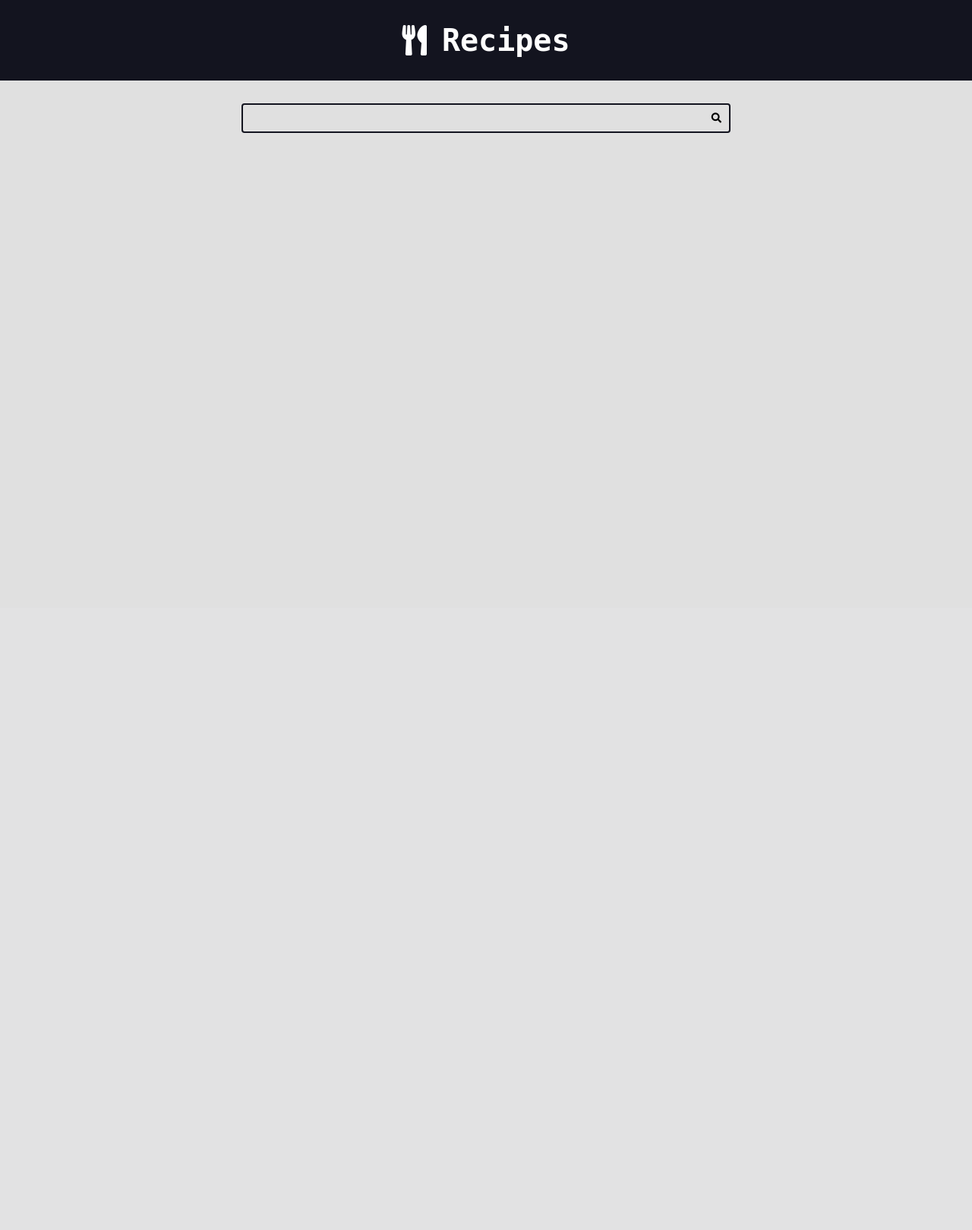
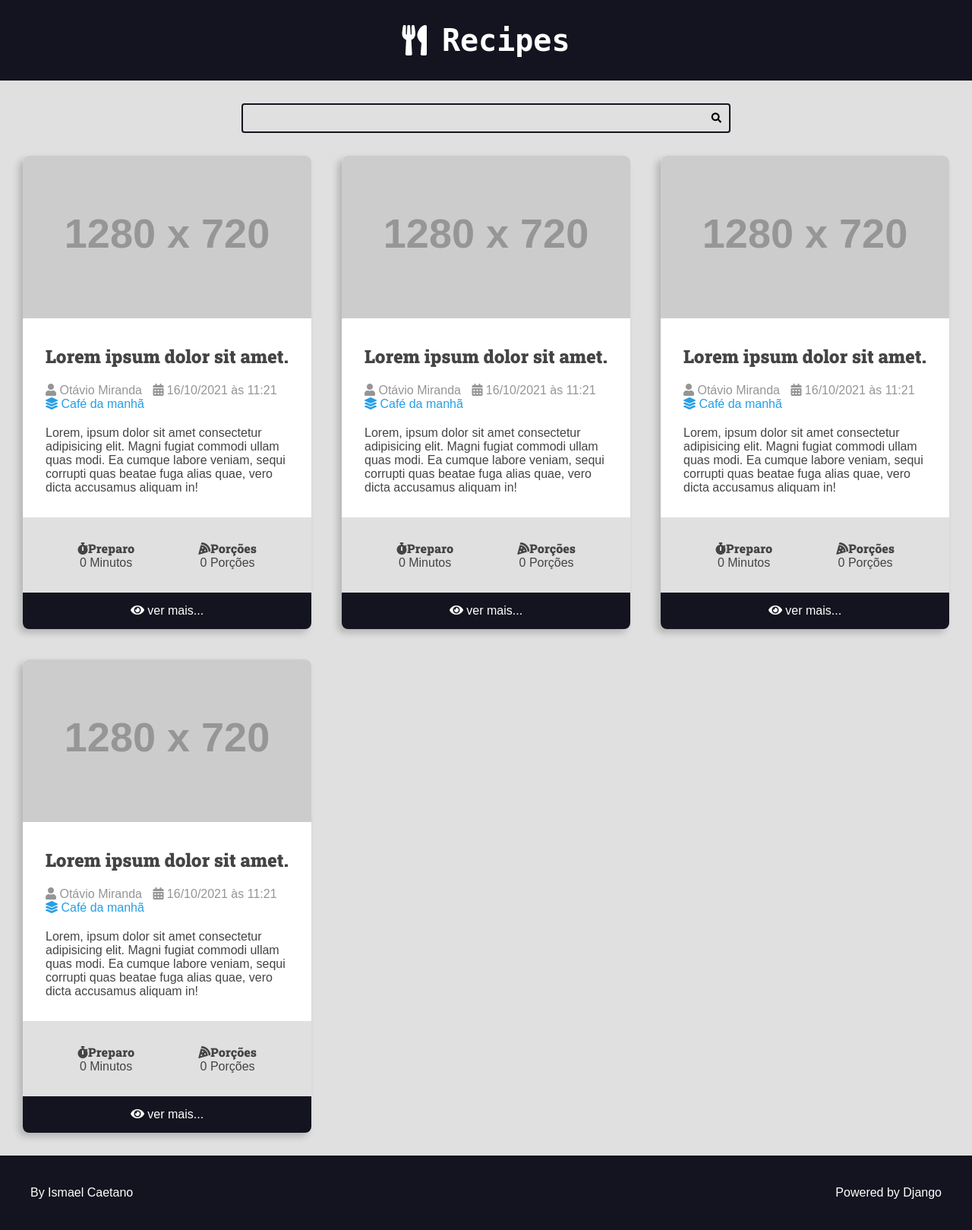
Before and after one commit to IsmaelCaetano/projeto1_django, a Django app: page / in a window 1280 px wide. Shown: the whole page at 76% size. Before the commit the page ends 175 px from the top, so only its background shows below. Run offline with Django 4.2, Linux system fonts and the light colour scheme; grey boxes labelled with a size stand in for pictures from a placeholder-image service; some libraries are stand-ins or nearby versions.

Commit message:
criando os cardes e o footer

```diff
--- a/recipes/templates/recipes/pages/home.html
+++ b/recipes/templates/recipes/pages/home.html
@@ -6,8 +6,13 @@
 
     <main class="main-content-container">
         <div class="main-content main-content-list container">
+            {% include 'recipes/partials/recipe.html' %}
+            {% include 'recipes/partials/recipe.html' %}
+            {% include 'recipes/partials/recipe.html' %}
+            {% include 'recipes/partials/recipe.html' %}
         </div>
     </main>
+    {% include 'recipes/partials/footer.html' %}
 </body>
 
 </html>
--- /dev/null
+++ b/recipes/templates/recipes/partials/footer.html
@@ -0,0 +1,10 @@
+<footer class="main-footer">
+    <div class="developer">
+        <a href="https://www.linkedin.com/in/ismael-correa-caetano-0a983a19a/" target="_blank"
+            rel="noreferrer noopener">By Ismael Caetano</a>
+    </div>
+
+    <div class="powered">
+        <a href="https://www.djangoproject.com/" target="_blank" rel="noreferrer noopener">Powered by Django</a>
+    </div>
+</footer>
--- a/recipes/templates/recipes/partials/head.html
+++ b/recipes/templates/recipes/partials/head.html
@@ -81,6 +81,7 @@
             font-size: 1.6rem;
             font-family: var(--font-primary);
             background: var(--color-gray-1);
+            color: var(--color-dark-text);
         }
 
         h1,
@@ -172,7 +173,108 @@
             grid-template-columns: repeat(auto-fit, minmax(340px, 1fr));
             gap: var(--spacing-gutter-large);
         }
+
+        .recipe {
+            background: var(--color-white);
+            box-shadow: -5px 5px 10px rgba(0, 0, 0, .2);
+            transform: scale(1);
+            transition: all 300ms ease-in-out;
+            border-radius: .8rem;
+            overflow: hidden;
+        }
+
+        .recipe img {
+            max-width: 100%;
+        }
+
+        .recipe-list-item {
+            max-width: 64rem;
+        }
+
+        .recipe-list-item:hover {
+            transform: scale(1.02);
+            box-shadow: -8px 8px 18px rgba(0, 0, 0, .25);
+        }
+
+        .recipe-title-container {
+            padding: var(--spacing-gutter-medium);
+            padding-bottom: 2rem;
+        }
+
+        .recipe-author {
+            padding: 0 var(--spacing-gutter-medium);
+        }
+
+        .recipe-content {
+            padding: var(--spacing-gutter-medium);
+            padding-top: 2rem;
+        }
+
+        .recipe-author-item {
+            color: var(--color-gray-4);
+            margin-right: 1rem;
+        }
+
+        .recipe-author a {
+            color: var(--color-primary);
+            transition: all 300ms ease-in-out;
+            text-decoration: none;
+        }
+
+        .recipe-author a:hover {
+            color: var(--color-primary-dark);
+        }
+
+        .recipe-meta-container {
+            display: flex;
+            flex-flow: row wrap;
+            padding: var(--spacing-gutter-medium);
+            background: var(--color-gray-1);
+        }
+
+        .recipe-meta {
+            display: flex;
+            flex-flow: column nowrap;
+            flex-shrink: 1;
+            flex-grow: 1;
+            text-align: center;
+        }
+
+        .recipe-meta-title {
+            font-size: 1.6rem;
+        }
+
+        .recipe-footer a {
+            background: var(--color-primary-dark);
+            display: block;
+            color: var(--color-white);
+            text-decoration: none;
+            text-align: center;
+            padding: 1.5rem var(--spacing-gutter-medium);
+            transition: all 300ms ease-in-out;
+        }
+
+        .recipe-footer a:hover {
+            filter: brightness(2);
+        }
+
+        .main-footer {
+            display: flex;
+            align-items: center;
+            justify-content: space-between;
+            background: var(--color-primary-dark);
+            color: var(--color-white);
+            padding: var(--spacing-gutter-large);
+        }
+
+        .main-footer a {
+            color: var(--color-white);
+            text-decoration: none;
+            transition: all 200ms ease-in-out;
+        }
+
+        .main-footer a:hover {
+            filter: brightness(.8);
+        }
     </style>
-
-
 </head>
--- /dev/null
+++ b/recipes/templates/recipes/partials/recipe.html
@@ -0,0 +1,53 @@
+<div class="recipe recipe-list-item">
+    <div class="recipe-cover">
+        <img src="https://placehold.co/1280x720/269fe6/000/png" alt="temporário">
+    </div>
+    <div class="recipe-title-container">
+        <h2 class="recipe-title">Lorem ipsum dolor sit amet.</h2>
+    </div>
+
+    <div class="recipe-author">
+        <span class="recipe-author-item">
+            <i class="fas fa-user"></i>
+            Otávio Miranda
+        </span>
+        <span class="recipe-author-item">
+            <i class="fas fa-calendar-alt"></i>
+            16/10/2021 às 11:21
+        </span>
+        <span class="recipe-author-item">
+            <a href="/recipes/category/cafe-da-manha/">
+                <i class="fas fa-layer-group"></i>
+                <span>Café da manhã</span>
+            </a>
+        </span>
+    </div>
+
+    <div class="recipe-content">
+        <p>Lorem, ipsum dolor sit amet consectetur adipisicing elit. Magni fugiat commodi ullam quas modi.
+            Ea cumque labore veniam, sequi corrupti quas beatae fuga alias quae, vero dicta accusamus
+            aliquam in!</p>
+    </div>
+
+    <div class="recipe-meta-container">
+        <div class="recipe-meta recipe-preparation">
+            <h3 class="recipe-meta-title"><i class="fas fa-stopwatch"></i>Preparo</h3>
+            <div class="recipe-meta-text">
+                0 Minutos
+            </div>
+        </div>
+        <div class="recipe-meta recipe-servings">
+            <h3 class="recipe-meta-title"><i class="fas fa-pizza-slice"></i>Porções</h3>
+            <div class="recipe-meta-text">
+                0 Porções
+            </div>
+        </div>
+    </div>
+
+    <footer class="recipe-footer">
+        <a class="recipe-read-more button-dark button-full-width" href="/recipes/3/">
+            <i class="fas fa-eye"></i>
+            <span>ver mais...</span>
+        </a>
+    </footer>
+</div>
```
